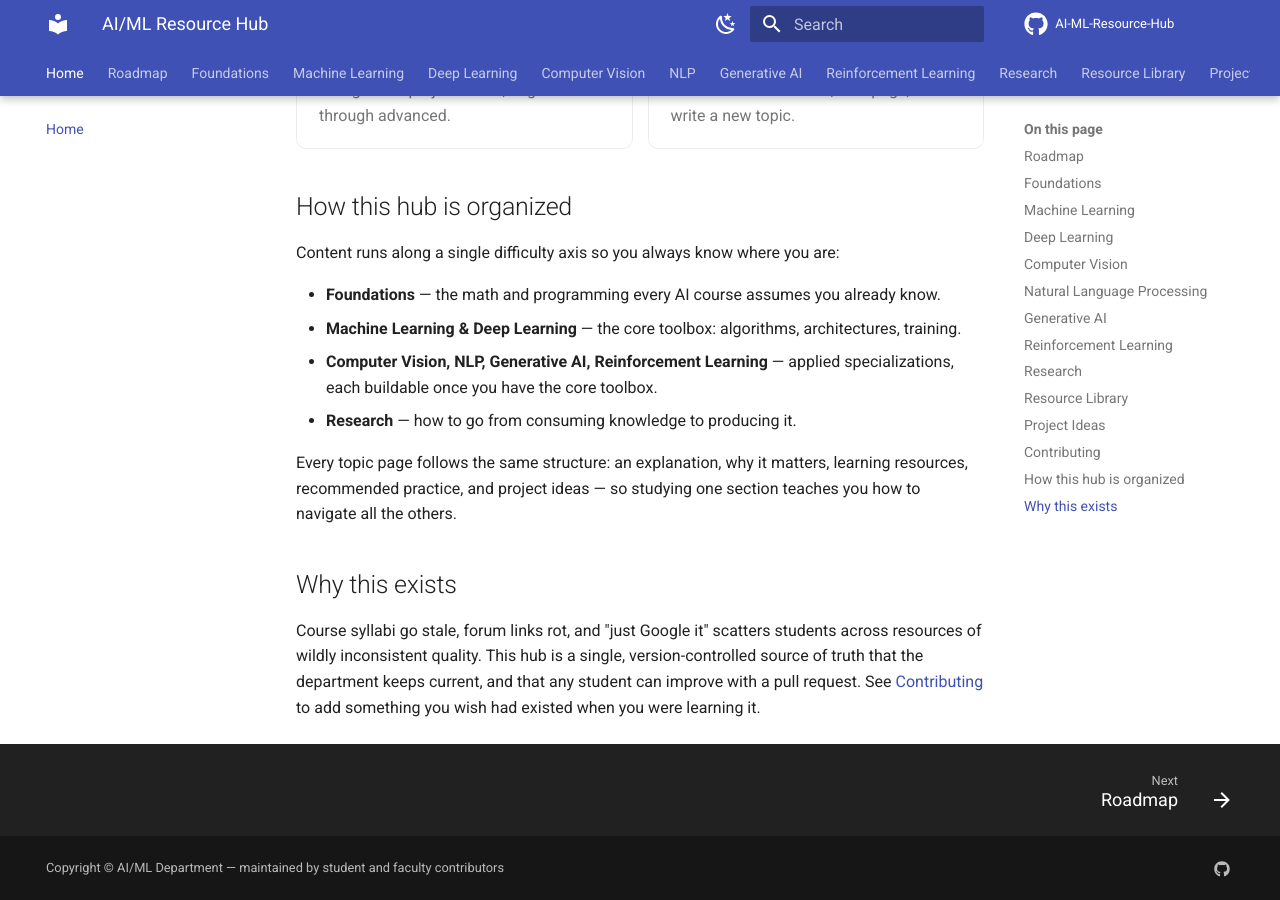
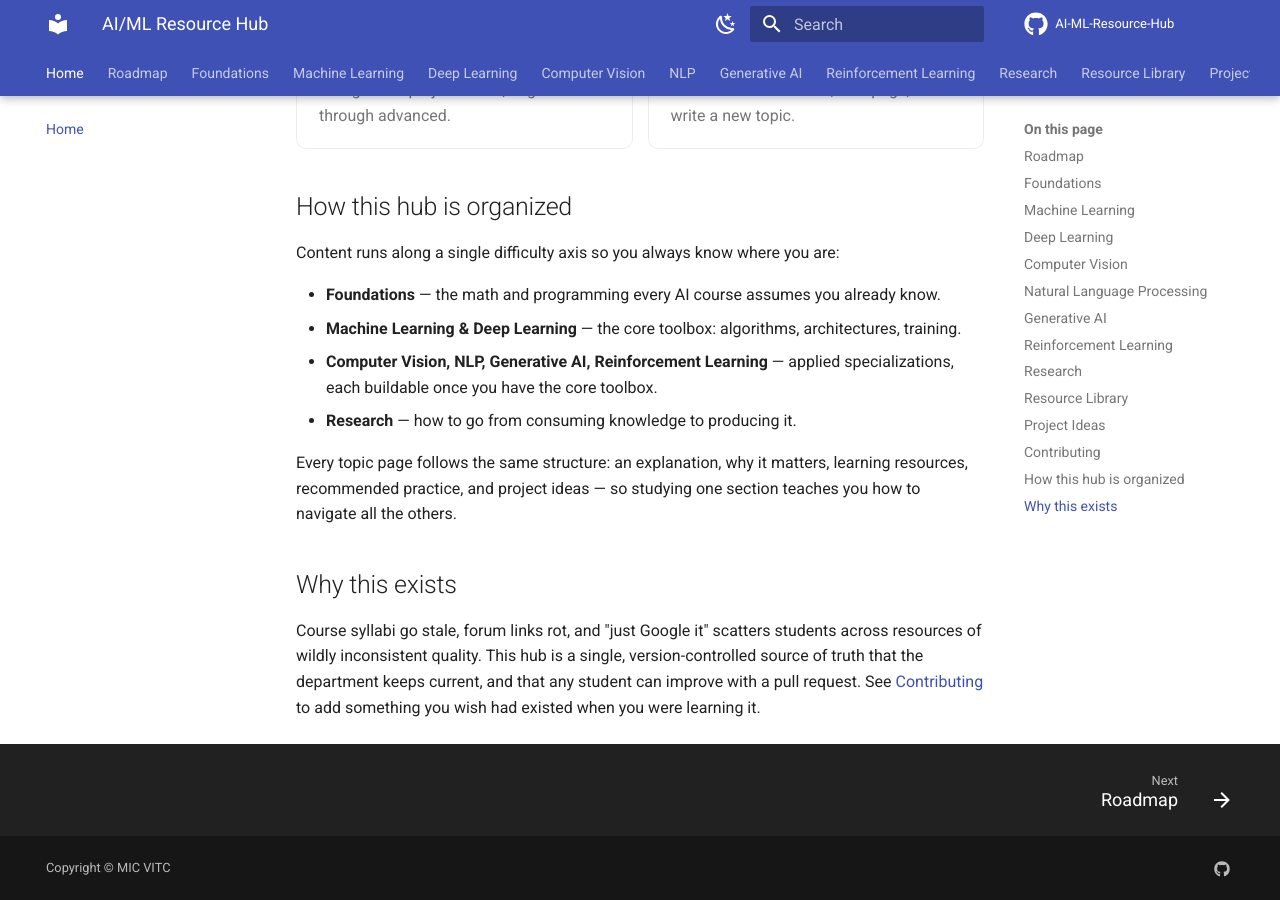
Before and after one commit to Anasarfeen123/AI_Hub, an MkDocs documentation site: the page built from docs/index.md, in a window 1280 px wide and 900 px high, scrolled down 1224 px. Built offline with MkDocs 1.6.1 and Material for MkDocs 9.7.7, drawn with Linux system fonts in a browser that asks for light colours; comment, search, counter and statistics services are not loaded.

Commit message:
Update repository URL and copyright information in README and mkdocs.yml

```diff
--- a/mkdocs.yml
+++ b/mkdocs.yml
@@ -4,10 +4,10 @@
 site_url: https://your-org.github.io/AI-ML-Resource-Hub/
 
 repo_name: AI-ML-Resource-Hub
-repo_url: https://github.com/your-org/AI-ML-Resource-Hub
+repo_url: https://github.com/Anasarfeen123/AI-ML-Resource-Hub
 edit_uri: edit/main/docs/
 
-copyright: Copyright &copy; AI/ML Department — maintained by student and faculty contributors
+copyright: Copyright &copy; MIC VITC
 
 theme:
   name: material
```
Also changed, not shown: README.md (+1 -1 lines).
